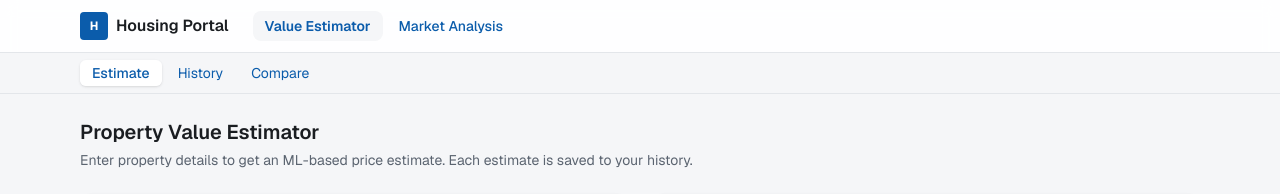
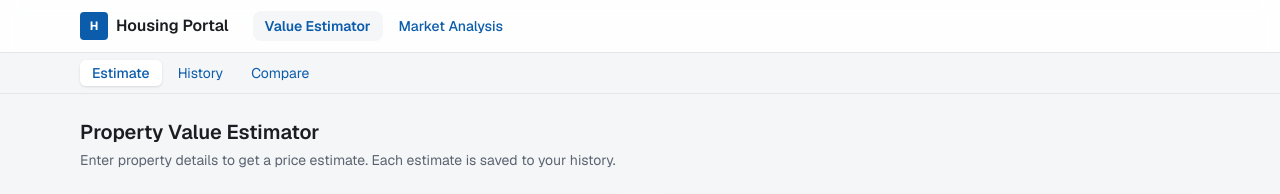
Before and after one commit to wazid371d/hsbc-housing-platform, a Next.js app in the folder web/: page /estimate in a window 1280 px wide. Shown: the top 194 px of the page. Built offline with nearby package versions, Linux system fonts and the light colour scheme.

Commit message:
ui: drop 'ML-based' from estimator subtitle

```diff
--- a/web/app/(estimator)/estimate/page.tsx
+++ b/web/app/(estimator)/estimate/page.tsx
@@ -38,7 +38,7 @@ export default function EstimatePage() {
       <div className="space-y-1">
         <h1 className="text-xl font-semibold">Property Value Estimator</h1>
         <p className="text-sm text-muted">
-          Enter property details to get an ML-based price estimate. Each estimate is saved to your
+          Enter property details to get a price estimate. Each estimate is saved to your
           history.
         </p>
       </div>
```
